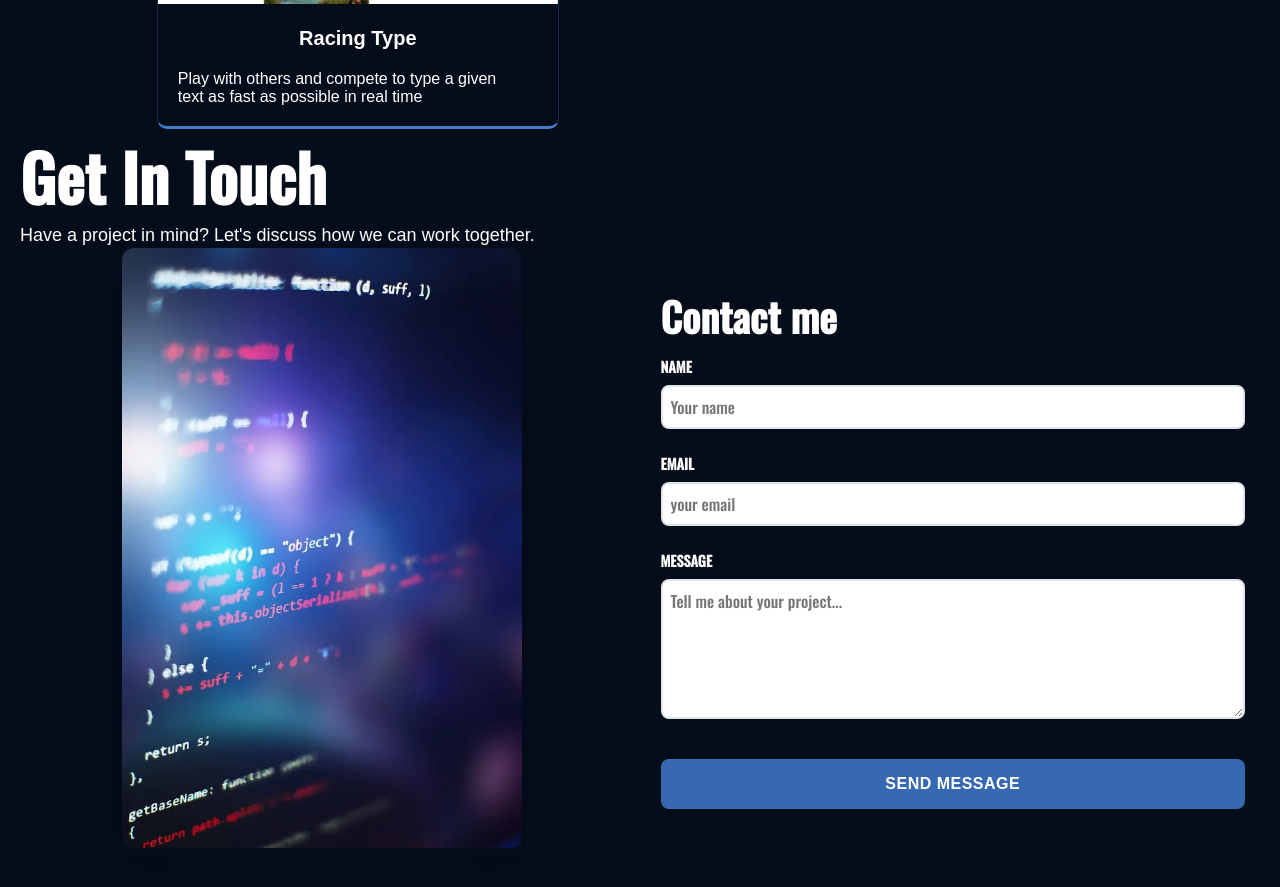
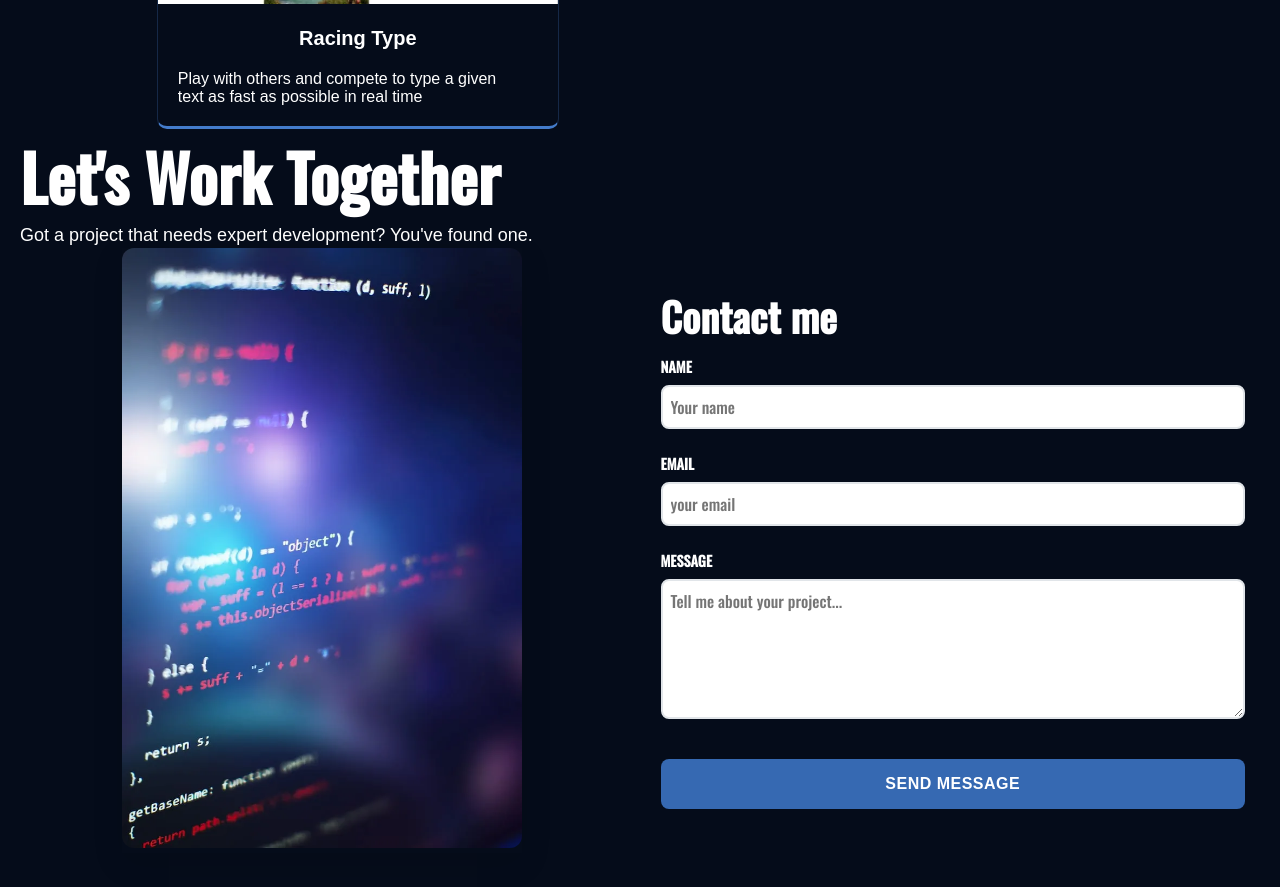
Before and after one commit to JKaypa/portfolio, a Next.js app: page / in a window 1280 px wide. Shown: the part 1540-2427 px from the top of the page. Built offline with nearby package versions, Linux system fonts and the light colour scheme.

Commit message:
Update ContactForm header text and styles for improved clarity and visual hierarchy

```diff
--- a/app/components/contact/contact-form/contact-form.tsx
+++ b/app/components/contact/contact-form/contact-form.tsx
@@ -5,9 +5,17 @@ import './contact-form.css'
 const ContactForm: React.FC = () => {
 
   return (
-    <section>
-      <h1 className="section-title">Get In Touch</h1>
-      <p className="section-subtitle">Have a project in mind? Let&#39;s discuss how we can work together.</p>
+    <section className="section-bottom-padding">
+      <header className="section-header">
+        <h1 className="section-title">
+          Let&#39;s Work Together
+        </h1>
+        <p className="section-subtitle">
+          Got a project that needs expert development?
+          You&#39;ve found one.
+
+        </p>
+      </header>
       <div className="contact-form-container">
         <div className="contact-form-image">
           <Image
```
